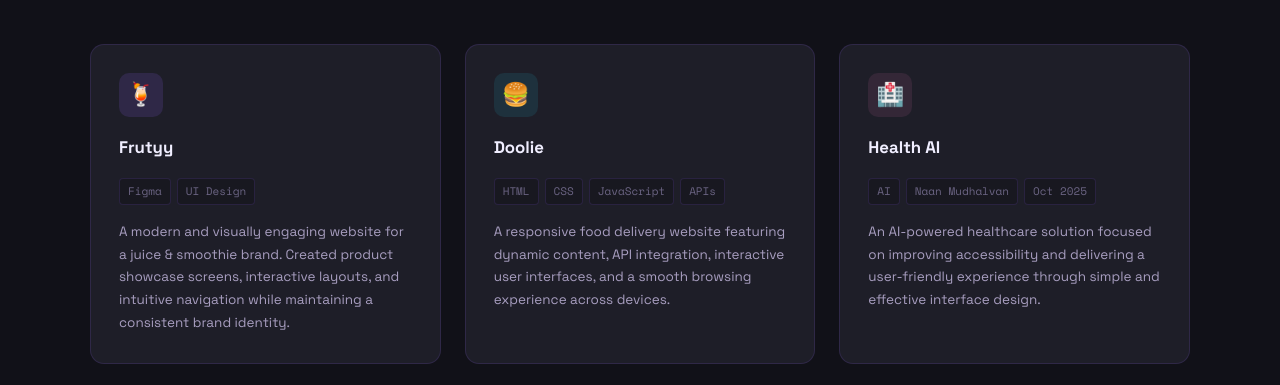
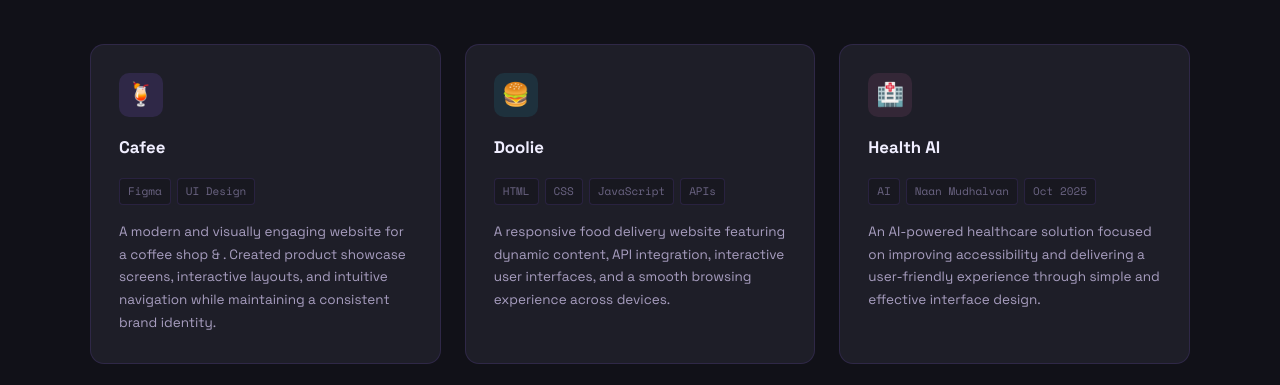
Before and after one commit to priyadharshinisoundarrajan/portfolio, a plain HTML site: page index.html in a window 1280 px wide. Shown: the part 2840-3225 px from the top of the page. Drawn offline with nearby package versions, Linux system fonts and the light colour scheme.

Commit message:
Update index.html

```diff
--- a/index.html
+++ b/index.html
@@ -970,12 +970,12 @@
     <div class="projects-grid fade-in">
       <div class="project-card">
         <div class="project-icon icon-1">🍹</div>
-        <div class="project-name">Frutyy</div>
+        <div class="project-name">Cafee</div>
         <div class="project-stack">
           <span class="stack-tag">Figma</span>
           <span class="stack-tag">UI Design</span>
         </div>
-        <p class="project-desc">A modern and visually engaging website for a juice &amp; smoothie brand. Created product showcase screens, interactive layouts, and intuitive navigation while maintaining a consistent brand identity.</p>
+        <p class="project-desc">A modern and visually engaging website for a coffee shop &amp; . Created product showcase screens, interactive layouts, and intuitive navigation while maintaining a consistent brand identity.</p>
       </div>
       <div class="project-card">
         <div class="project-icon icon-2">🍔</div>
```
